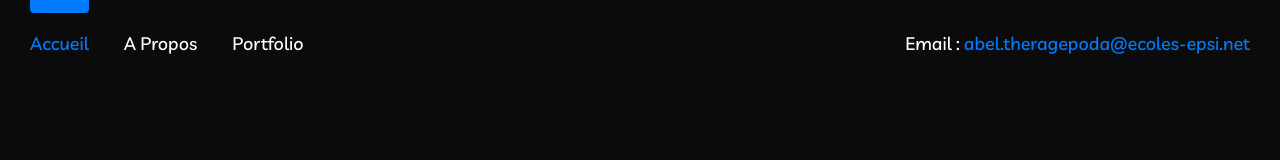
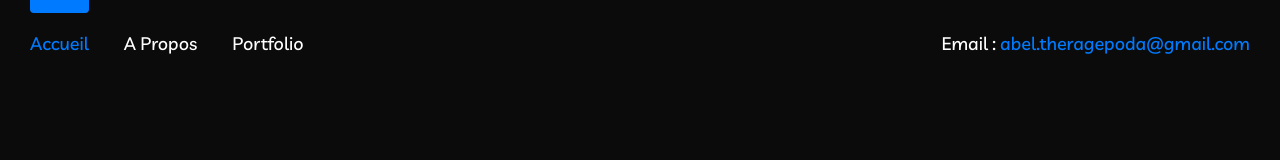
Before and after one commit to LilKatero/Portefoliov2, a plain HTML site: page index.html in a window 1280 px wide. Shown: the top 160 px of the page. Drawn offline with nearby package versions, Linux system fonts and the light colour scheme; some packages are replaced by stand-ins of ours; a script that the page names is missing.

Commit message:
Update index.html

```diff
--- a/index.html
+++ b/index.html
@@ -39,7 +39,7 @@
                <div class="mail">
                   <p>
                      Email :
-                     <span>abel.theragepoda@ecoles-epsi.net</span>
+                     <span>abel.theragepoda@gmail.com</span>
                   </p>
                </div>
             </div>
```
